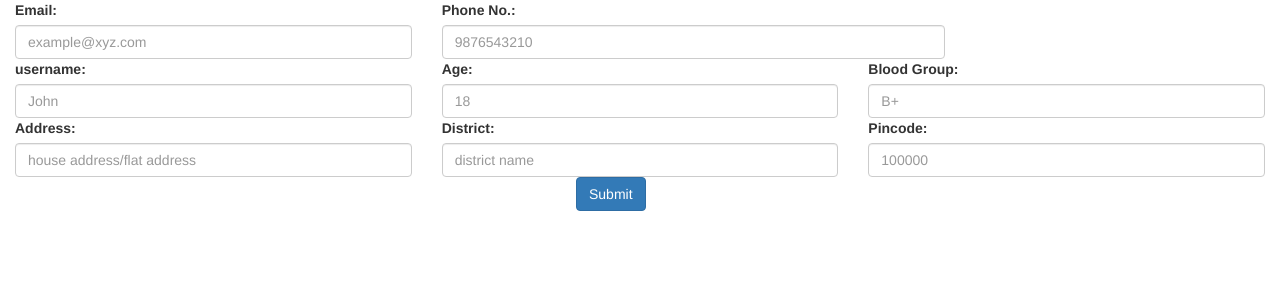
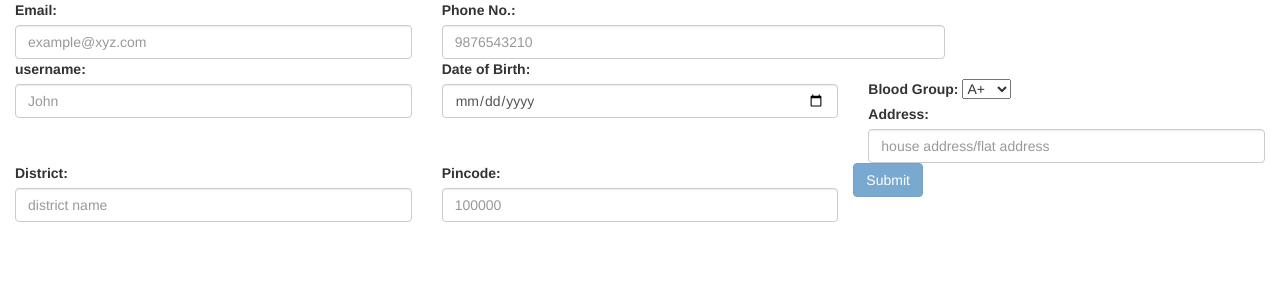
Before and after one commit to AvleenK/DonorSpace, an Angular app: page /registeration-form in a window 1280 px wide. Shown: the top 300 px of the page. Built offline with nearby package versions, Linux system fonts and the light colour scheme.

Commit message:
added form validation and modified submit button

```diff
--- a/src/app/app.module.ts
+++ b/src/app/app.module.ts
@@ -4,7 +4,7 @@ import { AppRoutingModule } from './app-routing.module';
 import { AppComponent } from './app.component';
 import { RegisterComponent } from './main-page/register/register.component';
 import { RegFormComponent } from './registeration-form/reg-form/reg-form.component';
-import { ReactiveFormsModule } from '@angular/forms';
+import { ReactiveFormsModule, FormsModule } from '@angular/forms';
 import { NavBarComponentComponent } from './nav-bar-component/nav-bar-component.component';
 import { AboutUsComponentComponent } from './about-us-component/about-us-component.component';
 import { RouterModule } from '@angular/router';
@@ -21,12 +21,13 @@ import { FooterComponent } from './footer/footer.component';
     AboutUsComponentComponent,
     RequestFormComponent,
     NotFoundComponent,
-    FooterComponent
+    FooterComponent,
   ],
   imports: [
     BrowserModule,
     AppRoutingModule,
     ReactiveFormsModule,
+    FormsModule,
     RouterModule.forRoot([
       {path: '', component: RegisterComponent},
       {path: 'registeration-form', component: RegFormComponent},
--- /dev/null
+++ b/src/app/redirect-register/redirect-register.component.html
@@ -0,0 +1,3 @@
+<p>
+  redirect-register works!
+</p>
--- a/src/app/registeration-form/reg-form/reg-form.component.html
+++ b/src/app/registeration-form/reg-form/reg-form.component.html
@@ -1,7 +1,4 @@
-  <!--Reactive form
-  -more control over structure and behaviour of form-->
-
-<form class="form" [formGroup]="regForm">
+<form class="form" [formGroup]="regForm" name="regForm" action="">
   <!-- EMAIL -->
   <div class="form-group" class="col-lg-4" [ngClass]="{'alert alert-danger': regForm.get('email').errors && (regForm.get('email').touched || regForm.get('email').dirty)}">
     <label for="email">Email:</label>
@@ -21,16 +18,22 @@
   </div>
 
   <!-- AGE -->
-  <div class="form-group" class="col-lg-4" [ngClass]="{'alert alert-danger': regForm.get('age').errors && (regForm.get('age').touched || regForm.get('age').dirty)}">
-    <label for="age">Age:</label>
-    <input formControlName="age" id="age" type="text" class="form-control" placeholder="18">
+  <div class="form-group" class="col-lg-4" [ngClass]="{'alert alert-danger': regForm.get('dob').errors && (regForm.get('dob').touched || regForm.get('dob').dirty)}">
+    <label for="age">Date of Birth:</label>
+    <input formControlName="dob" id="dob" type="date" class="form-control">
   </div>
 
   <!-- BLOOD GROUP -->
   <div class="form-group" class="col-lg-4" [ngClass]="{'alert alert-danger': regForm.get('bloodGroup').errors && (regForm.get('bloodGroup').touched || regForm.get('bloodGroup').dirty)}">
     <!--make it drop down-->
-    <label for="bloodGroup">Blood Group:</label>
+    <br>
+    <label for="bloodGroup">Blood Group:&nbsp;</label>
+    <!--
     <input formControlName="bloodGroup" id="bloodGroup" type="text" class="form-control" placeholder="B+">
+    -->
+    <select fromControlName="bloodGroup">
+      <option *ngFor="let grp of bloodGroupList" id="bloodGroup" class="form-control">{{grp}}</option>
+    </select>
   </div>
 
   <!-- ADDRESS -->
@@ -53,7 +56,7 @@
 
   <!-- SUBMIT BUTTON -->
   <div class="submitButton">
-    <button class="btn btn-primary">Submit</button>
+    <button type="submit" class="btn btn-primary" id="submitBtn" [disabled]="regForm.invalid">Submit</button>
   </div>
 
 </form>
--- a/src/app/registeration-form/reg-form/reg-form.component.ts
+++ b/src/app/registeration-form/reg-form/reg-form.component.ts
@@ -11,8 +11,22 @@ export class RegFormComponent implements OnInit {
 
   regForm: FormGroup;
 
+  //List of all the blood groups
+  bloodGroupList = ['A+', 'A-', 'B+', 'B-', 'AB+', 'AB-', 'O+', 'O-'];
+
   constructor(private fb: FormBuilder) {
+  }
 
+
+  displayData() {
+    console.log(this.regForm.controls.email.value);
+    console.log(this.regForm.controls.phoneNo.value);
+    console.log(this.regForm.controls.username.value);
+    console.log(this.regForm.controls.dob.value);
+    console.log(this.regForm.controls.bloodGroup.value);
+    console.log(this.regForm.controls.address.value);
+    console.log(this.regForm.controls.district.value);
+    console.log(this.regForm.controls.pin.value);
   }
 
   ngOnInit() {
@@ -20,12 +34,13 @@ export class RegFormComponent implements OnInit {
       email: new FormControl('', [Validators.required, Validators.email]),
       phoneNo: new FormControl('', [Validators.required, Validators.maxLength(10), Validators.minLength(10)]),
       username: new FormControl('', [Validators.required, Validators.minLength(4)]),
-      age: new FormControl('', [Validators.required, Validators.minLength(2), Validators.maxLength(2)]),
-      bloodGroup: new FormControl('', Validators.required),
+      dob: new FormControl('', [Validators.required]),
+      bloodGroup: new FormControl(''),
       address: new FormControl('', Validators.required),
       district: new FormControl('', Validators.required),
       pin: new FormControl('', [Validators.required, Validators.minLength(6), Validators.maxLength(6)])
     })
+    var submitBtn = document.getElementById("submitBtn");
+    submitBtn.addEventListener("click", (e:Event) => this.displayData());
   }
-
 }
```
Also changed, not shown: src/app/redirect-register/redirect-register.component.ts (added, +15 -0 lines), src/app/redirect-register/redirect-register.component.css (added), 1 other file (tests, documents, lock files or other folders).
